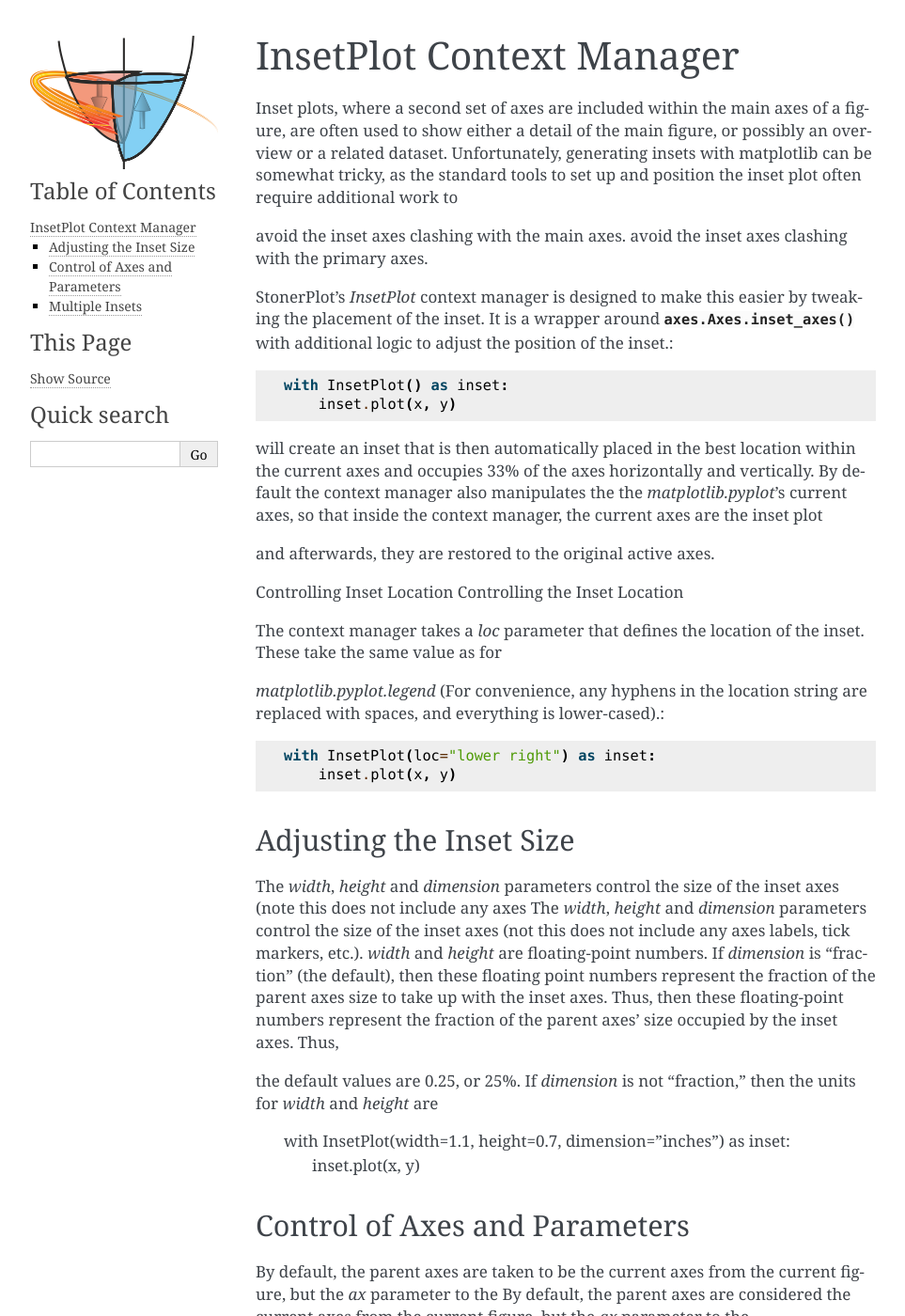
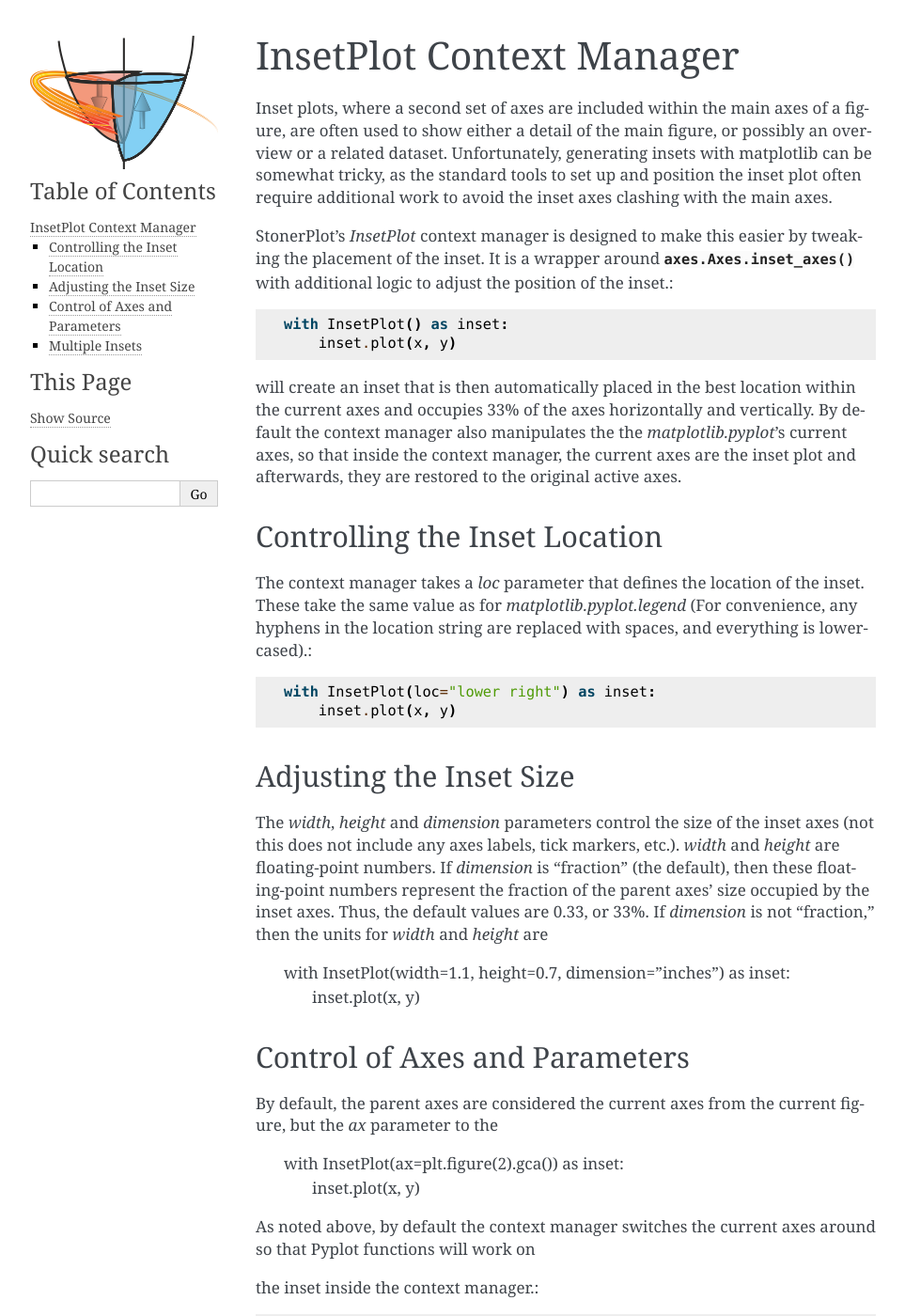
Before and after one commit to stonerlab/stonerplots, a Sphinx documentation site: the page built from docs/source/insetplot.rst, in a window 1280 px wide and 1400 px high. Shown: the whole window at 94% size, without its empty margins (148-1111 px from the left). Built offline with Sphinx 7.4.7, drawn with Linux system fonts in a browser that asks for light colours; pages that are not in the unit, such as notebooks, are missing from menus; some of the changed text lies outside the part shown.

```diff
--- a/docs/source/insetplot.rst
+++ b/docs/source/insetplot.rst
@@ -6,9 +6,8 @@ InsetPlot Context Manager
 Inset plots, where a second set of axes are included within the main axes of a figure, are often used to show either a
 detail of the main figure, or possibly an overview or a related dataset. Unfortunately, generating insets with
 matplotlib can be somewhat tricky, as the standard tools to set up and position the inset plot often require additional work to
+avoid the inset axes clashing with the main axes.
 
-avoid the inset axes clashing with the main axes.
-avoid the inset axes clashing with the primary axes.
 
 StonerPlot's `InsetPlot` context manager is designed to make this easier by tweaking the placement of the
 inset. It is a wrapper around :py:func:`axes.Axes.inset_axes` with additional logic to
@@ -20,14 +19,12 @@ adjust the position of the inset.::
 will create an inset that is then automatically placed in the best location within the current axes and occupies
 33% of the axes horizontally and vertically. By default the context manager also manipulates the
 the `matplotlib.pyplot`'s current axes, so that inside the context manager, the current axes are the inset plot
-
 and afterwards, they are restored to the original active axes.
 
-Controlling Inset Location
 Controlling the Inset Location
+~~~~~~~~~~~~~~~~~~~~~~~~~~~~~~
 
 The context manager takes a *loc* parameter that defines the location of the inset. These take the same value as for
-
 `matplotlib.pyplot.legend` (For convenience, any hyphens in the location string are replaced with spaces, and
 everything is lower-cased).::
 
@@ -37,13 +34,10 @@ everything is lower-cased).::
 Adjusting the Inset Size
 ~~~~~~~~~~~~~~~~~~~~~~~~
 
-The *width*, *height* and *dimension* parameters control the size of the inset axes (note this does not include any axes
 The *width*, *height* and *dimension* parameters control the size of the inset axes (not this does not include any axes
 labels, tick markers, etc.). *width* and *height* are floating-point numbers. If *dimension* is "fraction" (the default),
-then these floating point numbers represent the fraction of the parent axes size to take up with the inset axes. Thus,
 then these floating-point numbers represent the fraction of the parent axes' size occupied by the inset axes. Thus,
-
-the default values are 0.25, or 25%. If *dimension* is not "fraction," then the units for *width* and *height* are
+the default values are 0.33, or 33%. If *dimension* is not "fraction," then the units for *width* and *height* are
 
     with InsetPlot(width=1.1, height=0.7, dimension="inches") as inset:
         inset.plot(x, y)
@@ -52,7 +46,6 @@ the default values are 0.25, or 25%. If *dimension* is not "fraction," then the
 Control of Axes and Parameters
 ~~~~~~~~~~~~~~~~~~~~~~~~~~~~~~
 
-By default, the parent axes are taken to be the current axes from the current figure, but the *ax* parameter to the
 By default, the parent axes are considered the current axes from the current figure, but the *ax* parameter to the
 
     with InsetPlot(ax=plt.figure(2).gca()) as inset:
```
Also changed, not shown: 1 other file.
